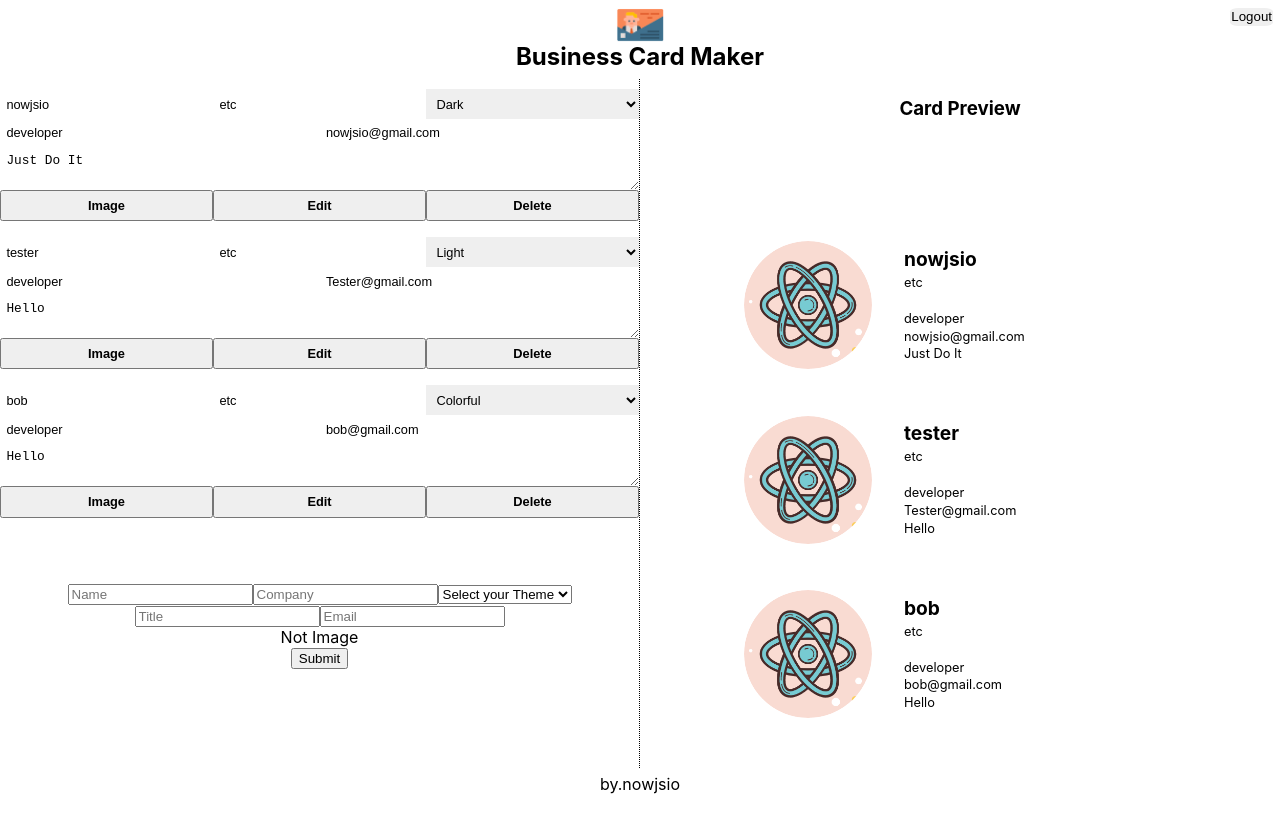
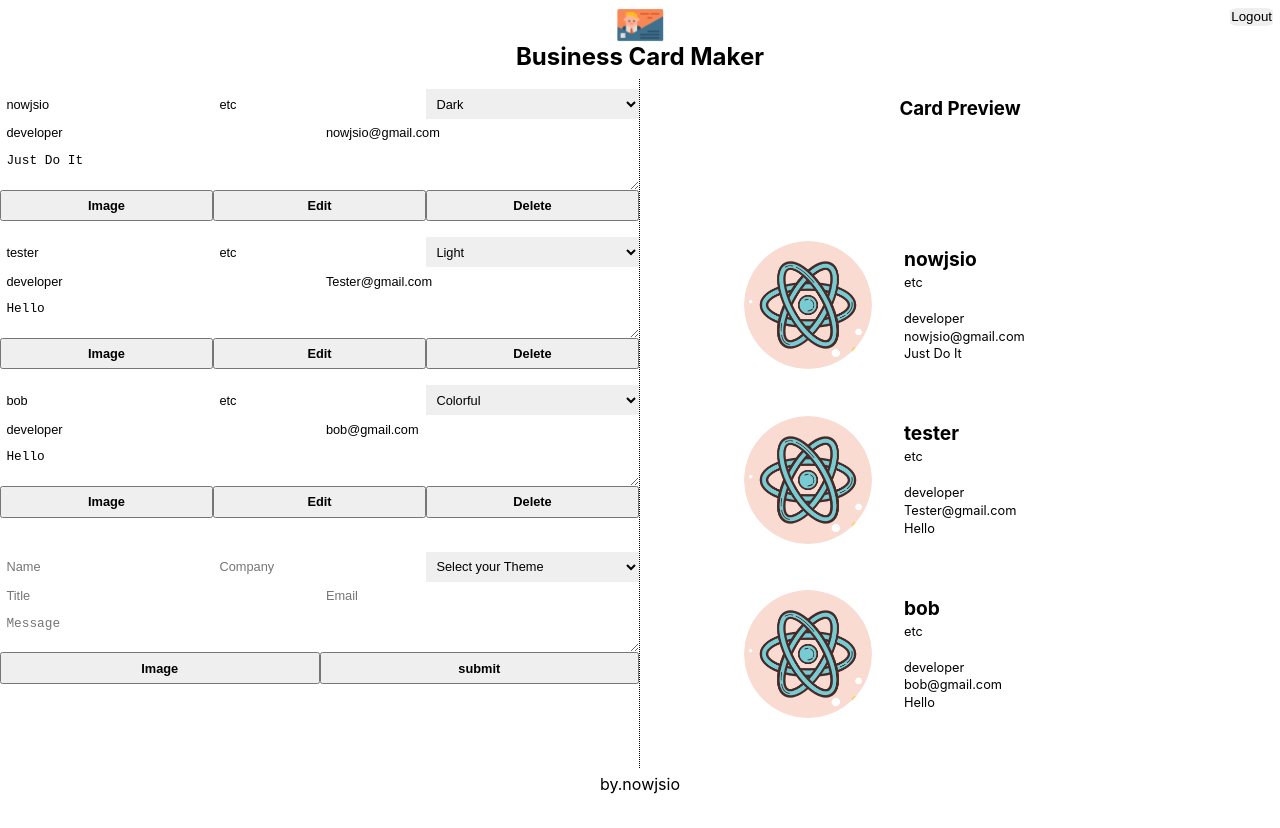
Before and after one commit to nowjsio/business-card-maker, a React (Create React App) app: page /maker in a window 1280 px wide. Built offline with nearby package versions, Linux system fonts and the light colour scheme; no server answers; sample sign-in values are in the browser's storage.

Commit message:
feat: apply 'submit' to editor-form

```diff
--- a/src/components/editor/editor-form/editor-form.jsx
+++ b/src/components/editor/editor-form/editor-form.jsx
@@ -1,26 +1,55 @@
 import React, { useRef } from 'react';
+import Button from '../editor-item/button/button';
+import ImageFileInput from '../editor-item/image-file-input/image-file-input';
+import styles from './editor-form.module.css';
 
-const EditorForm = ({ onSubmit }) => {
+const EditorForm = ({ onSubmit, onUploadImage }) => {
   const submitFormRef = useRef();
+  const id = String(Date.now());
   return (
-    <form
-      ref={submitFormRef}
-      onSubmit={event => onSubmit(event, submitFormRef)}
-    >
-      <input type="text" id="name" placeholder="Name" />
-      <input type="text" id="company" placeholder="Company" />
-      <select name="" id="theme" placeholder="Theme">
+    <form ref={submitFormRef} className={styles.form}>
+      <input type="hidden" id="id" value={id} readOnly />
+      <input
+        className={styles.input}
+        type="text"
+        id="name"
+        placeholder="Name"
+      />
+      <input
+        className={styles.input}
+        type="text"
+        id="company"
+        placeholder="Company"
+      />
+      <select className={styles.select} id="theme">
         <option value="" disabled selected>
           Select your Theme
         </option>
+        <option value="dark">Dark</option>
         <option value="light">Light</option>
-        <option value="dark">Dark</option>
         <option value="colorful">Colorful</option>
       </select>
-      <input type="text" id="title" placeholder="Title" />
-      <input type="email" id="email" placeholder="Email" />
-      <div>Not Image</div>
-      <button type="submit">Submit</button>
+      <input
+        className={styles.input}
+        type="text"
+        id="title"
+        placeholder="Title"
+      />
+      <input
+        className={styles.input}
+        type="text"
+        id="email"
+        placeholder="Email"
+      />
+      <textarea
+        className={styles.textarea}
+        id="message"
+        placeholder="Message"
+      />
+      <div className={styles.fileInput}>
+        <ImageFileInput onClick={onUploadImage} />
+      </div>
+      <Button id="submit" onClick={onSubmit} formRef={submitFormRef} />
     </form>
   );
 };
--- a/src/components/editor/editor-form/editor-form.module.css
+++ b/src/components/editor/editor-form/editor-form.module.css
@@ -0,0 +1,44 @@
+@value makerGreen, makerBlack, makerWhite from '../../../common/css/colors.module.css';
+
+.form {
+  display: flex;
+  width: 100%;
+  flex-wrap: wrap;
+  border-top: 1px solid makerBlack;
+  border-left: 1px solid makerBlack;
+  margin-bottom: 1em;
+}
+
+.input,
+.textarea,
+.select,
+.button,
+.fileInput {
+  font-size: 0.8rem;
+  width: 100%;
+  border: 0;
+  padding: 0.5em;
+  border: 1px solid makerBlack;
+  background: makerWhite;
+}
+
+.input,
+.select {
+  flex: 1 1 30%;
+}
+
+.fileInput {
+  padding: 0;
+  flex: 1 1 30%;
+}
+
+.input:focus,
+.textarea:focus,
+.select:focus,
+.button:focus {
+  outline: 0;
+}
+
+.textarea {
+  flex-basis: 100%;
+}
--- a/src/components/editor/editor-item/button/button.jsx
+++ b/src/components/editor/editor-item/button/button.jsx
@@ -9,6 +9,8 @@ const Button = ({ id, onClick, formRef }) => {
         return styles.edit;
       case 'delete':
         return styles.delete;
+      case 'submit':
+        return styles.submit;
       default:
         throw new Error(`unknown theme: ${lowerInputId}`);
     }
--- a/src/components/editor/editor-item/button/button.module.css
+++ b/src/components/editor/editor-item/button/button.module.css
@@ -22,3 +22,8 @@
   background-color: makerGreen;
   color: makerWhite;
 }
+
+.button.submit {
+  background-color: makerGreen;
+  color: makerWhite;
+}
```
